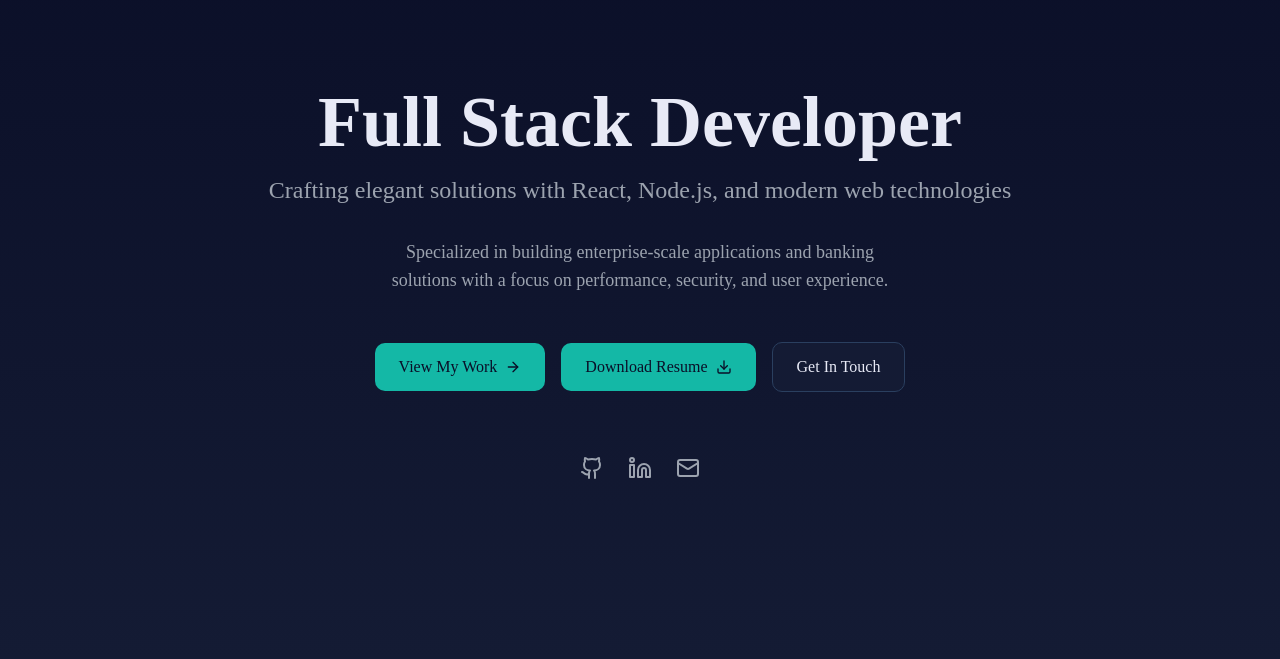
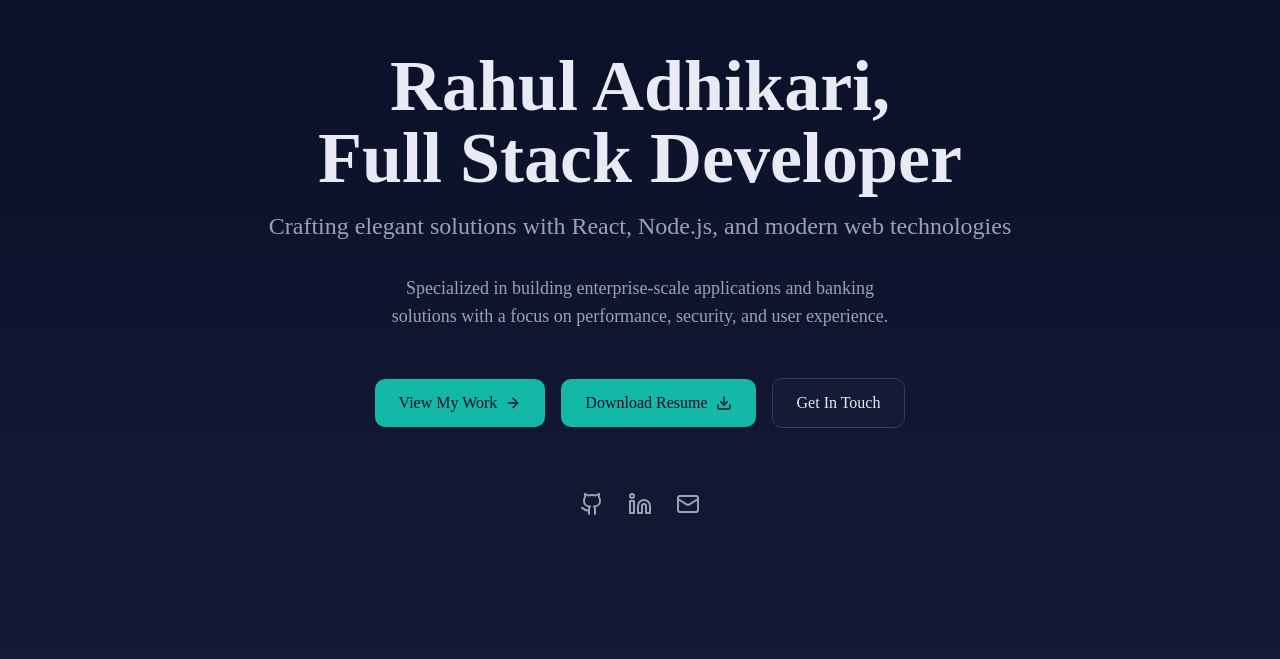
Before and after one commit to Rahulad12/Myprofile, a React (Vite) app: page / in a window 1280 px wide. Shown: the part 141-800 px from the top of the page. Built offline with nearby package versions, Linux system fonts and the light colour scheme.

Commit message:
Update: meta tag and keywords and implement better seo

```diff
--- a/index.html
+++ b/index.html
@@ -1,94 +1,71 @@
-<!DOCTYPE html>
+<!doctype html>
 <html lang="en">
 <head>
   <meta charset="UTF-8" />
   <meta name="viewport" content="width=device-width, initial-scale=1.0" />
 
-    <!-- Primary Meta Tags -->
-    <title>Rahul Adhikari | Full Stack Developer</title>
-    <meta
-      name="title"
-      content="Rahul Adhikari | Full Stack Developer & MERN Developer"
-    />
+  <!-- Primary SEO -->
+  <title>Rahul Adhikari | Full Stack Developer in Nepal</title>
   <meta
     name="description"
-      content="Full Stack Developer specializing in React, Node.js, and Backend Development. Explore my portfolio featuring innovative web solutions, API integrations. Expert in JavaScript, TypeScript, and database management."
+    content="Rahul Adhikari is a Full Stack Developer in Nepal specializing in React, Node.js, TypeScript, and scalable backend systems. Explore projects, experience, and technical expertise."
   />
   <meta name="author" content="Rahul Adhikari" />
+  <meta name="robots" content="index, follow" />
 
-    <!-- Open Graph / Facebook -->
+  <!-- Canonical -->
+  <link rel="canonical" href="https://adhikarirahul.com.np/" />
+
+  <!-- Open Graph -->
   <meta property="og:type" content="website" />
-    <meta property="og:url" content="https://adhikarirahul.com.np" />
   <meta property="og:title" content="Rahul Adhikari | Full Stack Developer" />
-    <meta
-      property="og:description"
-      content="Discover innovative web solutions  by Rahul Adhikari. Expertise in React, Node.js, Full Stack Development, and API integrations."
-    />
-    <meta
-      property="og:image"
-      content="https://adhikarirahul.com.np/image/vite.png"
-    />
+  <meta property="og:description" content="Portfolio of Rahul Adhikari showcasing full stack projects, backend architecture, and product-focused development." />
+  <meta property="og:url" content="https://adhikarirahul.com.np/" />
+  <meta property="og:image" content="https://adhikarirahul.com.np/image/vite.png" />
+  <meta property="og:locale" content="en_US" />
 
   <!-- Twitter -->
-    <meta property="twitter:card" content="summary_large_image" />
-    <meta property="twitter:url" content="https://adhikarirahul.com.np" />
-    <meta
-      property="twitter:title"
-      content="Rahul Adhikari | Full Stack Developer"
-    />
-    <meta
-      property="twitter:description"
-      content="Discover innovative web solutions  projects by Rahul Adhikari. Expertise in React, Node.js, Backend Development, and API integrations."
-    />
-    <meta
-      property="twitter:image"
-      content="https://adhikarirahul.com.np/image/vite.png"
-    />
+  <meta name="twitter:card" content="summary_large_image" />
+  <meta name="twitter:title" content="Rahul Adhikari | Full Stack Developer" />
+  <meta name="twitter:description" content="Full Stack Developer specializing in React, Node.js, backend systems, and scalable web applications." />
+  <meta name="twitter:image" content="https://adhikarirahul.com.np/image/vite.png" />
 
-    <!-- Keywords -->
-    <meta
-      name="keywords"
-      content="Rahul Adhikari, Full Stack Developer, Web Development, React Developer, Node.js Expert, Backend Development, API Integration, Software Engineer, JavaScript Developer, TypeScript, Portfolio, Nepal Developer, Web Solutions, Database Management, Cloud Computing, System Architecture software developer in nepal skilled developer in nepal CMS developer in nepal"
-    />
+  <!-- Hreflang (Self + Default) -->
+  <link rel="alternate" href="https://adhikarirahul.com.np/" hreflang="en" />
+  <link rel="alternate" href="https://adhikarirahul.com.np/" hreflang="x-default" />
 
-    <!-- Additional SEO Tags -->
-    <meta
-      name="robots"
-      content="index, follow, max-image-preview:large, max-snippet:-1, max-video-preview:-1"
-    />
-    <link rel="canonical" href="https://adhikarirahul.com.np" />
+  <!-- Theme -->
   <meta name="theme-color" content="#ffffff" />
 
-    <!-- Favicon and Icons for Personal Picture -->
-    <link
-      rel="icon"
-      type="image/png"
-      href="https://adhikarirahul.com.np/image/vite.png"
-      sizes="32x32"
-    />
-    <link
-      rel="icon"
-      type="image/png"
-      href="https://adhikarirahul.com.np/image/vite.png"
-      sizes="16x16"
-    />
-    <link
-      rel="apple-touch-icon"
-      href="https://adhikarirahul.com.np/image/vite.png"
-    />
+  <!-- Favicon -->
+  <link rel="icon" href="/image/vite.png" type="image/png" />
 
-    <!-- Language and Region -->
-    <meta property="og:locale" content="en_US" />
-    <link
-      rel="alternate"
-      href="https://adhikarirahul.com.np"
-      hreflang="en-us"
-    />
-
-    <!-- Additional Performance Tags -->
+  <!-- Performance -->
   <link rel="preconnect" href="https://fonts.googleapis.com" />
   <link rel="dns-prefetch" href="https://fonts.googleapis.com" />
+
+  <!-- Structured Data (Person Schema) -->
+  <script type="application/ld+json">
+  {
+    "@context": "https://schema.org",
+    "@type": "Person",
+    "name": "Rahul Adhikari",
+    "url": "https://adhikarirahul.com.np/",
+    "image": "https://adhikarirahul.com.np/image/vite.png",
+    "jobTitle": "Full Stack Developer",
+    "worksFor": {
+      "@type": "Organization",
+      "name": "Freelance / Independent Developer"
+    },
+    "sameAs": [
+      "https://www.linkedin.com/in/rahul-adhikari-7b2a87214",
+      "https://github.com/rahulad12"
+    ]
+  }
+  </script>
+
 </head>
+
 <body class="dark">
   <div id="root"></div>
   <script type="module" src="/src/main.tsx"></script>
--- a/src/App.tsx
+++ b/src/App.tsx
@@ -10,12 +10,15 @@ import Contact from "./components/contacts";
 function App() {
   return (
     <main className="bg-background">
+      <section>
         <Hero />
         <About />
         <Experience />
         <Projects />
         <Skills />
         <Contact />
+      </section>
+
       <footer className="bg-card border-t border-border py-8 px-6">
         <div className="max-w-4xl mx-auto text-center text-muted-foreground">
           <p>
--- a/src/components/hero.tsx
+++ b/src/components/hero.tsx
@@ -6,7 +6,8 @@ const Hero = () => {
       <div className="max-w-4xl w-full text-center space-y-8 ">
         <div className="space-y-4">
           <h1 className="text-5xl md:text-7xl font-bold text-foreground text-balance">
-            Full Stack Developer
+            Rahul Adhikari, <br />
+            <span>Full Stack Developer</span>
           </h1>
           <p className="text-xl md:text-2xl text-muted-foreground text-balance">
             Crafting elegant solutions with React, Node.js, and modern web
@@ -54,7 +55,7 @@ const Hero = () => {
             <Github className="w-6 h-6" />
           </a>
           <a
-           href="https://www.linkedin.com/in/rahul-adhikari-7b2a87214/"
+            href="https://www.linkedin.com/in/rahul-adhikari-7b2a87214/"
             target="_blank"
             rel="noopener noreferrer"
             className="text-muted-foreground hover:text-primary transition"
```
Lines whose indentation alone changed are shown as unchanged.
